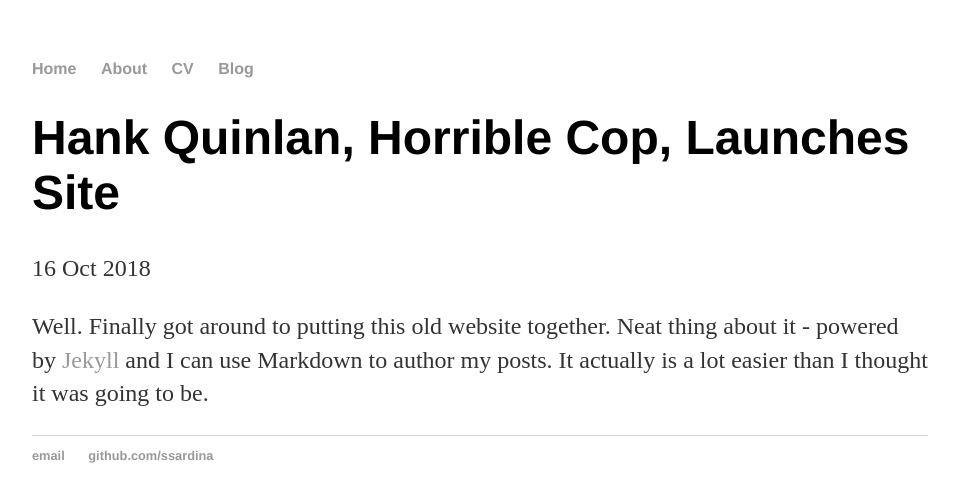
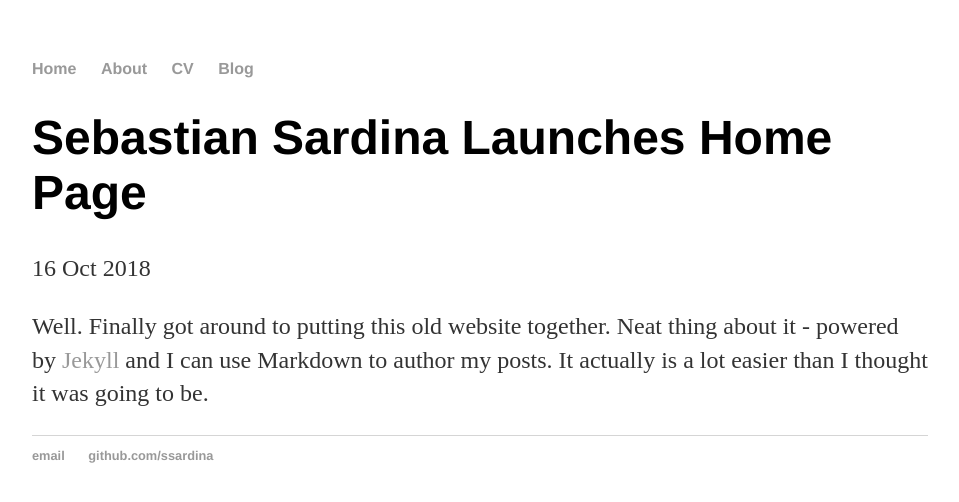
Before and after one commit to ssardina/home, a Jekyll site: the page built from _posts/2018-10-16-ssardina-site-launched.md, in a window 1280 px wide. Shown: the top 502 px of the page, without its empty margins (160-1119 px from the left). Built offline with Jekyll 4.4.1, drawn with Linux system fonts in a browser that asks for light colours.

Commit message:
Update 2018-10-16-ssardina-site-launched.md

```diff
--- a/_posts/2018-10-16-ssardina-site-launched.md
+++ b/_posts/2018-10-16-ssardina-site-launched.md
@@ -1,6 +1,6 @@
 ---
 layout: post
-title: "Hank Quinlan, Horrible Cop, Launches Site"
+title: "Sebastian Sardina Launches Home Page"
 date: 2018-10-16
 ---
 
```
